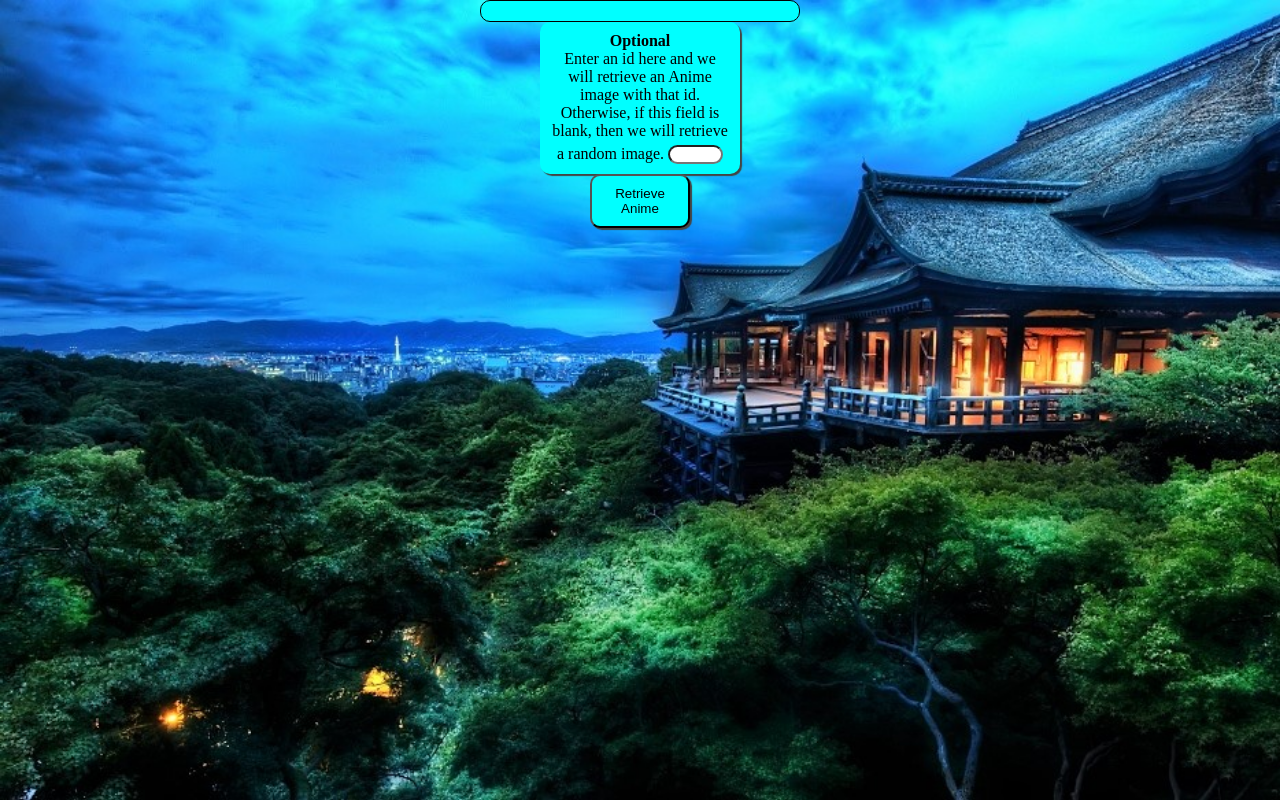
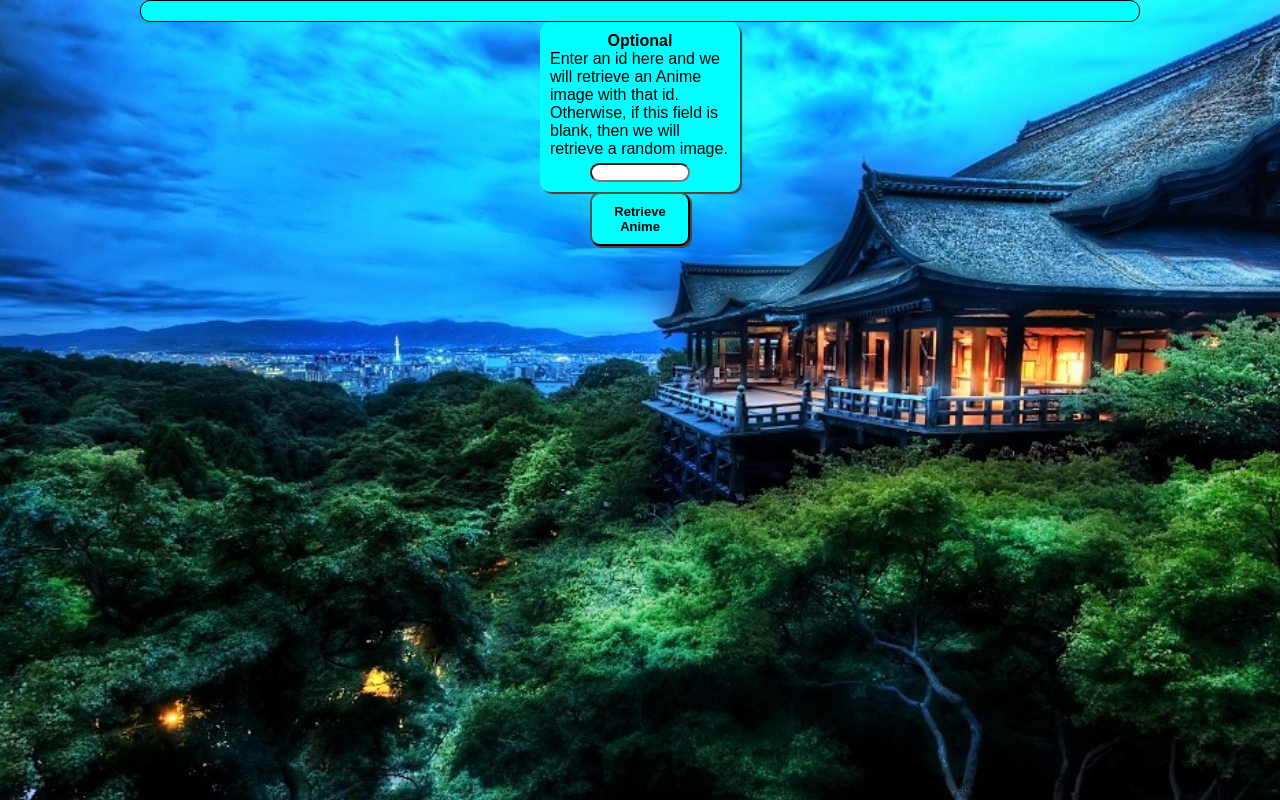
Before and after one commit to robertstania/Personal-Project-Recommend-Random-Series, a plain HTML site: page index.html in a window 1280 px wide. Drawn offline with nearby package versions, Linux system fonts and the light colour scheme.

Commit message:
Made further styling changes

```diff
--- a/app.css
+++ b/app.css
@@ -14,46 +14,56 @@ body {
 }
 
 .box {
-  width: 40vh;
+  width: 125vh;
   display: inline-block;
   border: 1px solid black;
   border-radius: 10px;
   vertical-align: top;
   background-color: aqua;
   padding: 10px;
+  font-family:fantasy;
+  font-size: larger;
 }
 
-.synop{
-  text-align: left;
+.synop {
+  text-align: center;
 }
 
-.size{
+.size {
   max-width: 95%;
   max-height: 95%;
 }
-.optional_id{
+
+.optional_id {
   background-color: aqua;
-  text-align: center;
+  text-align: left;
   border-radius: 10px;
   box-shadow: 2px 2px 1px #444;
   width: 200px;
   margin: 0px auto;
   padding: 10px;
-
+  font-size: medium;
+  font-family:fantasy;
 }
 
-.optional_id  p{
-  text-align:left;
+.header{
+  text-align: center;
 }
 
-.optional_id  input{
+.optional_id  p {
+  text-align: left;
+  font-family: fantasy;
+}
+
+.optional_id  input {
   margin-top: 5px;
-  width: 55px;
+  width: 100px;
+  margin-left: 40px;
   text-align: center;
   border-radius: 10px;
 }
 
-.taco{
+.taco {
   margin-top: 5px;
   width: 100px;
   text-align: center;
@@ -62,4 +72,7 @@ body {
   box-shadow: 2px 2px 1px #444;
   margin: 0px auto;
   padding: 10px;
+  font-weight: bolder;
+  font-size: small;
+  font-family:fantasy;
 }
--- a/index.html
+++ b/index.html
@@ -12,10 +12,10 @@
     <div id="content" class="box"></div>
 
     <div class="optional_id">
-      <h4>Optional</h4>
+      <h4 class="header">Optional</h4>
        Enter an id here and we will retrieve an Anime image with that id.
        Otherwise, if this field is blank, then we will retrieve a random image.
-       <input type="number" id="custom_id"  />
+       <input align="center" type="number" id="custom_id"  />
     </div>
     <button class="taco">Retrieve Anime</button>
 
```
